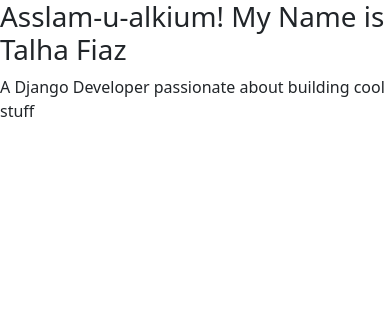
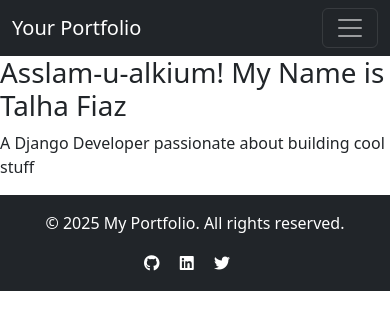
Before and after one commit to Talha849/portfolio-django, a Django app: page / in a window 390 px wide. Shown: the top 330 px of the page. Run offline with Django 5.2, Linux system fonts and the light colour scheme; data that the repository does not hold is empty.

Commit message:
Add responsive navbar and footer styling

```diff
--- a/myportfolio/urls.py
+++ b/myportfolio/urls.py
@@ -17,7 +17,11 @@
 from django.contrib import admin
 from django.urls import path
 from portfolio import views
+from django.conf.urls.static import static
+from django.conf import settings
 urlpatterns = [
     path('admin/', admin.site.urls),
     path('', views.home, name='home'),
 ]
+if settings.DEBUG:
+    urlpatterns += static(settings.MEDIA_URL, document_root=settings.MEDIA_ROOT)
--- a/portfolio/templates/base.html
+++ b/portfolio/templates/base.html
@@ -1,14 +1,74 @@
 <!DOCTYPE html>
 <html lang="en">
 <head>
+    {% load static %}
+
     <meta charset="UTF-8">
     <meta name="viewport" content="width=device-width, initial-scale=1.0">
-    <title>Your Portfolio</title>
-    <link href="https://cdn.jsdelivr.net/npm/bootstrap@5.3.0/dist/css/bootstrap.min.css" rel="stylesheet">
+    <title>{% block title %} Your Portfolio  {% endblock title %}</title>
+    <!-- Add inside the <head> section -->
+    <link rel="icon" type="image/x-icon" href="{% static 'favicon.ico' %}">
+    <!-- Bootstrap CSS -->
+    <link href="https://cdn.jsdelivr.net/npm/bootstrap@5.3.0-alpha1/dist/css/bootstrap.min.css" rel="stylesheet">
+     <!-- Font Awesome -->
+     <link rel="stylesheet" href="https://cdnjs.cloudflare.com/ajax/libs/font-awesome/6.4.0/css/all.min.css">
+    <!-- Custom CSS -->
+    <style>
+        body {
+            display: flex;
+            flex-direction: column;
+            min-height: 100vh;
+        }
+        .content {
+            flex: 1;
+        }
+        .footer {
+            background-color: #212529;
+            color: white;
+            padding: 1rem 0;
+        }
+    </style>
 </head>
 <body>
-    {% include 'navbar.html' %}
-    {% block content %} {% endblock  %}
-    {% include 'footer.html' %}
+    <!-- Navbar -->
+    <nav class="navbar navbar-expand-lg navbar-dark bg-dark">
+        <div class="container">
+            <a class="navbar-brand" href="#">Your Portfolio</a>
+            <button class="navbar-toggler" type="button" data-bs-toggle="collapse" data-bs-target="#navbarNav" aria-controls="navbarNav" aria-expanded="false" aria-label="Toggle navigation">
+                <span class="navbar-toggler-icon"></span>
+            </button>
+            <div class="collapse navbar-collapse" id="navbarNav">
+                <ul class="navbar-nav ms-auto">
+                    <li class="nav-item">
+                        <a class="nav-link active" aria-current="page" href="{% url 'home' %}">Home</a>
+                    </li>
+                    <li class="nav-item">
+                        <a class="nav-link" href="#">Projects</a>
+                    </li>
+                    <li class="nav-item">
+                        <a class="nav-link" href="#">Contact</a>
+                    </li>
+                </ul>
+            </div>
+        </div>
+    </nav>
+    <!-- Content -->
+    <div class="cont">
+        {% block content %}
+        {% endblock  %}
+    </div>
+    <!-- Footer -->
+    <footer class="footer text-center">
+        <div class="container">
+            <p>&copy; 2025 My Portfolio. All rights reserved.</p>
+            <div class="social-icons">
+                <a href="#" class="text-white me-3"><i class="fab fa-github"></i></a>
+                <a href="#" class="text-white me-3"><i class="fab fa-linkedin"></i></a>
+                <a href="#" class="text-white me-3"><i class="fab fa-twitter"></i></a>
+            </div>
+        </div>
+    </footer>
+    <!-- Bootstrap JS -->
+    <script src="https://cdn.jsdelivr.net/npm/bootstrap@5.3.0-alpha1/dist/js/bootstrap.bundle.min.js"></script>
 </body>
 </html>
--- a/portfolio/templates/index.html
+++ b/portfolio/templates/index.html
@@ -1,4 +1,6 @@
 {% extends 'base.html' %}
+{% load static %}
+{% block title %}Home{% endblock %}
 {% block content %}
 
 <!--Hero Section-->
```
Also changed, not shown: myportfolio/settings.py (+6 -3 lines), portfolio/templates/footer.html (deleted), portfolio/templates/navbar.html (deleted), static/android-chrome-512.png (added).
